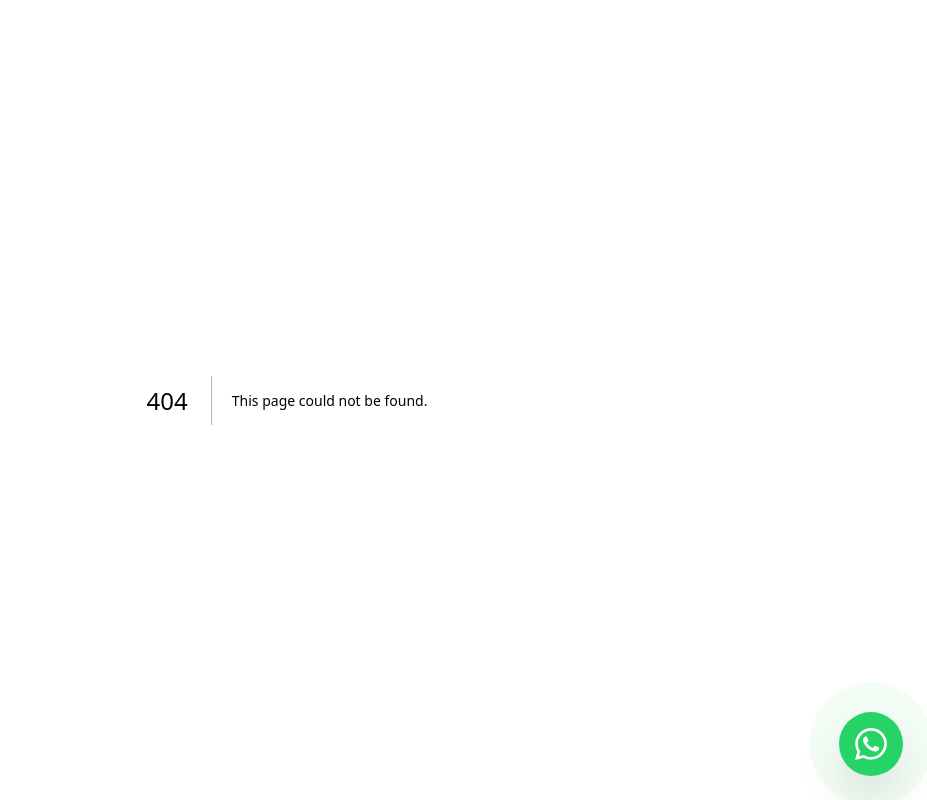
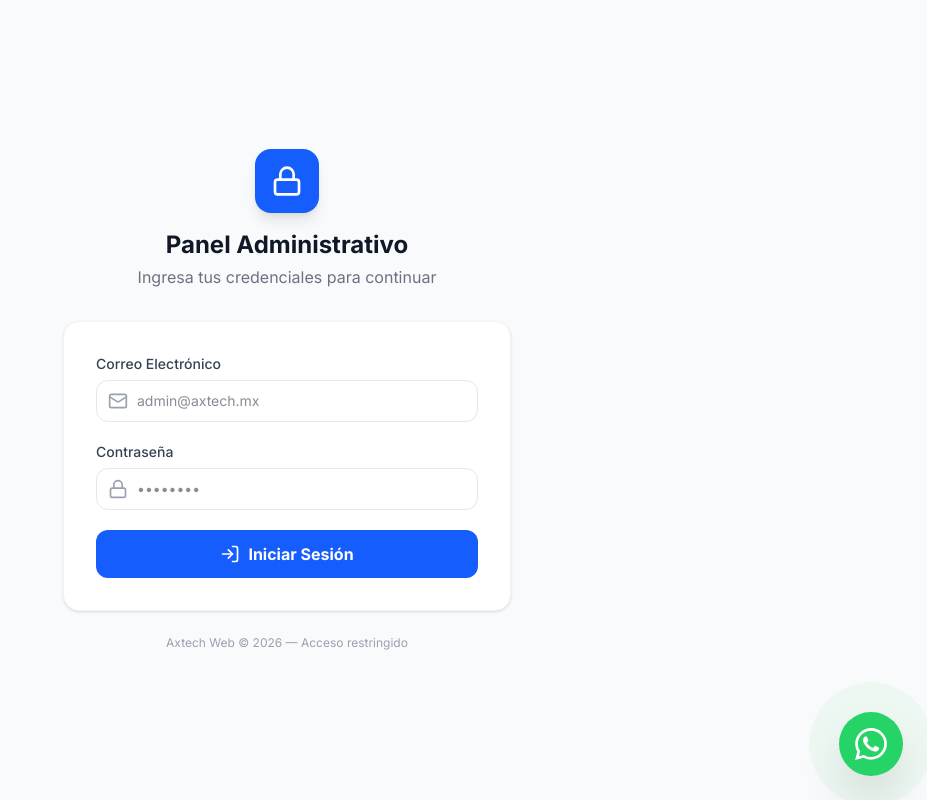
Before and after one commit to altusmarketingdigital-mx/AxtechWebv2, a Next.js app: page /login in a window 1280 px wide. Before the commit this address had no page. Shown: the whole page, without its empty margins (353-1280 px from the left). Built offline with nearby package versions, Linux system fonts and the light colour scheme; no server answers.

Commit message:
feat: add JWT authentication - login page, session management, middleware protection

```diff
--- a/package.json
+++ b/package.json
@@ -11,8 +11,11 @@
   "dependencies": {
     "@prisma/client": "^6.19.3",
     "@supabase/supabase-js": "^2.110.0",
+    "@types/bcryptjs": "^2.4.6",
+    "bcryptjs": "^3.0.3",
     "exceljs": "^4.4.0",
     "framer-motion": "^12.43.0",
+    "jose": "^6.2.10",
     "jspdf": "^4.2.1",
     "jspdf-autotable": "^5.0.8",
     "lucide-react": "^1.23.0",
--- /dev/null
+++ b/scripts/seed-admin.ts
@@ -0,0 +1,40 @@
+/**
+ * Script para crear el usuario administrador inicial.
+ * Ejecutar UNA SOLA VEZ con:
+ *   npx tsx scripts/seed-admin.ts
+ */
+import { PrismaClient } from '@prisma/client'
+import bcrypt from 'bcryptjs'
+
+const prisma = new PrismaClient()
+
+async function main() {
+  const email = 'admin@axtech.mx'
+  const password = 'Axtech2024!'
+
+  const existing = await prisma.user.findUnique({ where: { email } })
+  if (existing) {
+    console.log('✅ El usuario admin ya existe.')
+    return
+  }
+
+  const hashedPassword = await bcrypt.hash(password, 12)
+
+  const user = await prisma.user.create({
+    data: {
+      email,
+      password: hashedPassword,
+      name: 'Administrador',
+      role: 'admin',
+    },
+  })
+
+  console.log('✅ Usuario admin creado correctamente:')
+  console.log(`   Email:    ${user.email}`)
+  console.log(`   Password: ${password}`)
+  console.log('\n⚠️  Cambia la contraseña en producción.')
+}
+
+main()
+  .catch(console.error)
+  .finally(() => prisma.$disconnect())
--- /dev/null
+++ b/src/app/actions/authActions.ts
@@ -0,0 +1,44 @@
+'use server'
+
+import { redirect } from 'next/navigation'
+import bcrypt from 'bcryptjs'
+import prisma from '@/lib/prisma'
+import { createSession, deleteSession } from '@/lib/session'
+
+type AuthState = { error: string } | undefined
+
+export async function login(prevState: AuthState, formData: FormData): Promise<AuthState> {
+  const email = formData.get('email') as string
+  const password = formData.get('password') as string
+
+  if (!email || !password) {
+    return { error: 'Correo y contraseña son requeridos' }
+  }
+
+  let userId: string
+
+  try {
+    const user = await prisma.user.findUnique({ where: { email } })
+
+    if (!user || !user.password) {
+      return { error: 'Credenciales incorrectas' }
+    }
+
+    const passwordMatch = await bcrypt.compare(password, user.password)
+    if (!passwordMatch) {
+      return { error: 'Credenciales incorrectas' }
+    }
+
+    userId = user.id
+    await createSession(user.id, user.role)
+  } catch {
+    return { error: 'Error del servidor, intenta más tarde' }
+  }
+
+  redirect('/admin')
+}
+
+export async function logout() {
+  await deleteSession()
+  redirect('/login')
+}
--- a/src/app/actions/updateOrderActions.ts
+++ b/src/app/actions/updateOrderActions.ts
@@ -3,12 +3,11 @@
 import prisma from "@/lib/prisma"
 import { revalidatePath } from "next/cache"
 import { redirect } from "next/navigation"
-import { OrderStatus } from "@prisma/client"
 import { sendOrderNotification } from "@/lib/notifications"
 
 export async function updateServiceOrder(formData: FormData) {
   const id = formData.get("id") as string
-  const status = formData.get("status") as OrderStatus
+  const status = formData.get("status") as any
   const diagnosis = formData.get("diagnosis") as string
   const repairNotes = formData.get("repairNotes") as string
   const costQuoteRaw = formData.get("costQuote") as string
--- a/src/app/admin/layout.tsx
+++ b/src/app/admin/layout.tsx
@@ -4,16 +4,19 @@ import {
   LayoutDashboard,
   Wrench,
   ShoppingCart,
-  Users,
-  Settings,
+  Package,
   LogOut
 } from "lucide-react";
+import { logout } from "@/app/actions/authActions";
+import { getSession } from "@/lib/session";
 
-export default function AdminLayout({
+export default async function AdminLayout({
   children,
 }: {
   children: React.ReactNode;
 }) {
+  const session = await getSession();
+
   return (
     <div className="flex h-screen bg-gray-100">
       {/* Sidebar */}
@@ -35,17 +38,27 @@ export default function AdminLayout({
             <ShoppingCart size={20} />
             <span>Ventas & POS</span>
           </Link>
-          <Link href="/admin/usuarios" className="flex items-center space-x-3 p-3 rounded-lg hover:bg-slate-800 transition-colors">
-            <Users size={20} />
-            <span>Usuarios</span>
+          <Link href="/admin/inventario" className="flex items-center space-x-3 p-3 rounded-lg hover:bg-slate-800 transition-colors">
+            <Package size={20} />
+            <span>Inventario</span>
           </Link>
         </nav>
 
-        <div className="p-4 border-t border-slate-700">
-          <button className="flex items-center space-x-3 p-3 w-full rounded-lg hover:bg-red-600 transition-colors">
-            <LogOut size={20} />
-            <span>Cerrar Sesión</span>
-          </button>
+        <div className="p-4 border-t border-slate-700 space-y-3">
+          {session && (
+            <p className="text-xs text-slate-400 px-3 truncate">
+              Sesión: <span className="text-white font-medium">{session.userId}</span>
+            </p>
+          )}
+          <form action={logout}>
+            <button
+              type="submit"
+              className="flex items-center space-x-3 p-3 w-full rounded-lg hover:bg-red-600 transition-colors text-left"
+            >
+              <LogOut size={20} />
+              <span>Cerrar Sesión</span>
+            </button>
+          </form>
         </div>
       </aside>
 
--- /dev/null
+++ b/src/app/login/page.tsx
@@ -0,0 +1,86 @@
+'use client'
+
+import { useActionState } from 'react'
+import { login } from '@/app/actions/authActions'
+import Image from 'next/image'
+import { Lock, Mail, LogIn } from 'lucide-react'
+
+export default function LoginPage() {
+  const [state, action, pending] = useActionState(login, undefined)
+
+  return (
+    <div className="min-h-screen bg-gray-50 flex items-center justify-center px-4">
+      <div className="w-full max-w-md">
+        {/* Logo */}
+        <div className="text-center mb-8">
+          <div className="inline-flex items-center justify-center w-16 h-16 bg-blue-600 rounded-2xl mb-4 shadow-lg">
+            <Lock className="w-8 h-8 text-white" />
+          </div>
+          <h1 className="text-2xl font-bold text-gray-900">Panel Administrativo</h1>
+          <p className="text-gray-500 mt-1">Ingresa tus credenciales para continuar</p>
+        </div>
+
+        {/* Card */}
+        <div className="bg-white rounded-2xl shadow-sm border border-gray-100 p-8">
+          <form action={action} className="space-y-5">
+
+            {state?.error && (
+              <div className="bg-red-50 border border-red-200 text-red-700 text-sm px-4 py-3 rounded-xl">
+                {state.error}
+              </div>
+            )}
+
+            <div>
+              <label htmlFor="email" className="block text-sm font-medium text-gray-700 mb-1.5">
+                Correo Electrónico
+              </label>
+              <div className="relative">
+                <Mail className="absolute left-3 top-1/2 -translate-y-1/2 text-gray-400 w-5 h-5" />
+                <input
+                  id="email"
+                  name="email"
+                  type="email"
+                  required
+                  autoComplete="email"
+                  placeholder="admin@axtech.mx"
+                  className="w-full pl-10 pr-4 py-2.5 border border-gray-200 rounded-xl focus:outline-none focus:ring-2 focus:ring-blue-500 focus:border-transparent text-sm"
+                />
+              </div>
+            </div>
+
+            <div>
+              <label htmlFor="password" className="block text-sm font-medium text-gray-700 mb-1.5">
+                Contraseña
+              </label>
+              <div className="relative">
+                <Lock className="absolute left-3 top-1/2 -translate-y-1/2 text-gray-400 w-5 h-5" />
+                <input
+                  id="password"
+                  name="password"
+                  type="password"
+                  required
+                  autoComplete="current-password"
+                  placeholder="••••••••"
+                  className="w-full pl-10 pr-4 py-2.5 border border-gray-200 rounded-xl focus:outline-none focus:ring-2 focus:ring-blue-500 focus:border-transparent text-sm"
+                />
+              </div>
+            </div>
+
+            <button
+              type="submit"
+              disabled={pending}
+              className="w-full flex items-center justify-center space-x-2 bg-blue-600 hover:bg-blue-700 text-white font-bold py-3 rounded-xl transition disabled:opacity-60"
+            >
+              <LogIn className="w-5 h-5" />
+              <span>{pending ? 'Verificando...' : 'Iniciar Sesión'}</span>
+            </button>
+          </form>
+        </div>
+
+        <p className="text-center text-xs text-gray-400 mt-6">
+          Axtech Web © {new Date().getFullYear()} — Acceso restringido
+        </p>
+      </div>
+    </div>
+  )
+}
--- /dev/null
+++ b/src/lib/session.ts
@@ -0,0 +1,66 @@
+import 'server-only'
+import { SignJWT, jwtVerify } from 'jose'
+import { cookies } from 'next/headers'
+import { redirect } from 'next/navigation'
+
+const secretKey = process.env.SESSION_SECRET || 'axtech-fallback-secret-key-change-in-prod'
+const encodedKey = new TextEncoder().encode(secretKey)
+
+export type SessionPayload = {
+  userId: string
+  role: string
+  expiresAt: Date
+}
+
+export async function encrypt(payload: SessionPayload) {
+  return new SignJWT({ ...payload })
+    .setProtectedHeader({ alg: 'HS256' })
+    .setIssuedAt()
+    .setExpirationTime('7d')
+    .sign(encodedKey)
+}
+
+export async function decrypt(session: string | undefined = '') {
+  try {
+    const { payload } = await jwtVerify(session, encodedKey, {
+      algorithms: ['HS256'],
+    })
+    return payload as unknown as SessionPayload
+  } catch {
+    return null
+  }
+}
+
+export async function createSession(userId: string, role: string) {
+  const expiresAt = new Date(Date.now() + 7 * 24 * 60 * 60 * 1000)
+  const session = await encrypt({ userId, role, expiresAt })
+  const cookieStore = await cookies()
+
+  cookieStore.set('session', session, {
+    httpOnly: true,
+    secure: process.env.NODE_ENV === 'production',
+    expires: expiresAt,
+    sameSite: 'lax',
+    path: '/',
+  })
+}
+
+export async function deleteSession() {
+  const cookieStore = await cookies()
+  cookieStore.delete('session')
+}
+
+export async function getSession() {
+  const cookieStore = await cookies()
+  const session = cookieStore.get('session')?.value
+  if (!session) return null
+  return decrypt(session)
+}
+
+export async function requireAdmin() {
+  const session = await getSession()
+  if (!session || session.role !== 'admin') {
+    redirect('/login')
+  }
+  return session
+}
--- /dev/null
+++ b/src/middleware.ts
@@ -0,0 +1,31 @@
+import { NextRequest, NextResponse } from 'next/server'
+import { decrypt } from '@/lib/session'
+import { cookies } from 'next/headers'
+
+const protectedRoutes = ['/admin']
+const publicRoutes = ['/login', '/']
+
+export default async function middleware(req: NextRequest) {
+  const path = req.nextUrl.pathname
+  const isProtectedRoute = protectedRoutes.some(r => path.startsWith(r))
+  const isPublicRoute = publicRoutes.includes(path)
+
+  const cookie = req.cookies.get('session')?.value
+  const session = await decrypt(cookie)
+
+  // Redirigir a /login si intenta entrar a ruta protegida sin sesión
+  if (isProtectedRoute && !session) {
+    return NextResponse.redirect(new URL('/login', req.nextUrl))
+  }
+
+  // Redirigir a /admin si ya tiene sesión e intenta ir al login
+  if (isPublicRoute && session && path === '/login') {
+    return NextResponse.redirect(new URL('/admin', req.nextUrl))
+  }
+
+  return NextResponse.next()
+}
+
+export const config = {
+  matcher: ['/((?!api|_next/static|_next/image|favicon.ico).*)'],
+}
```
Also changed, not shown: 2 other files (tests, documents, lock files or other folders).
